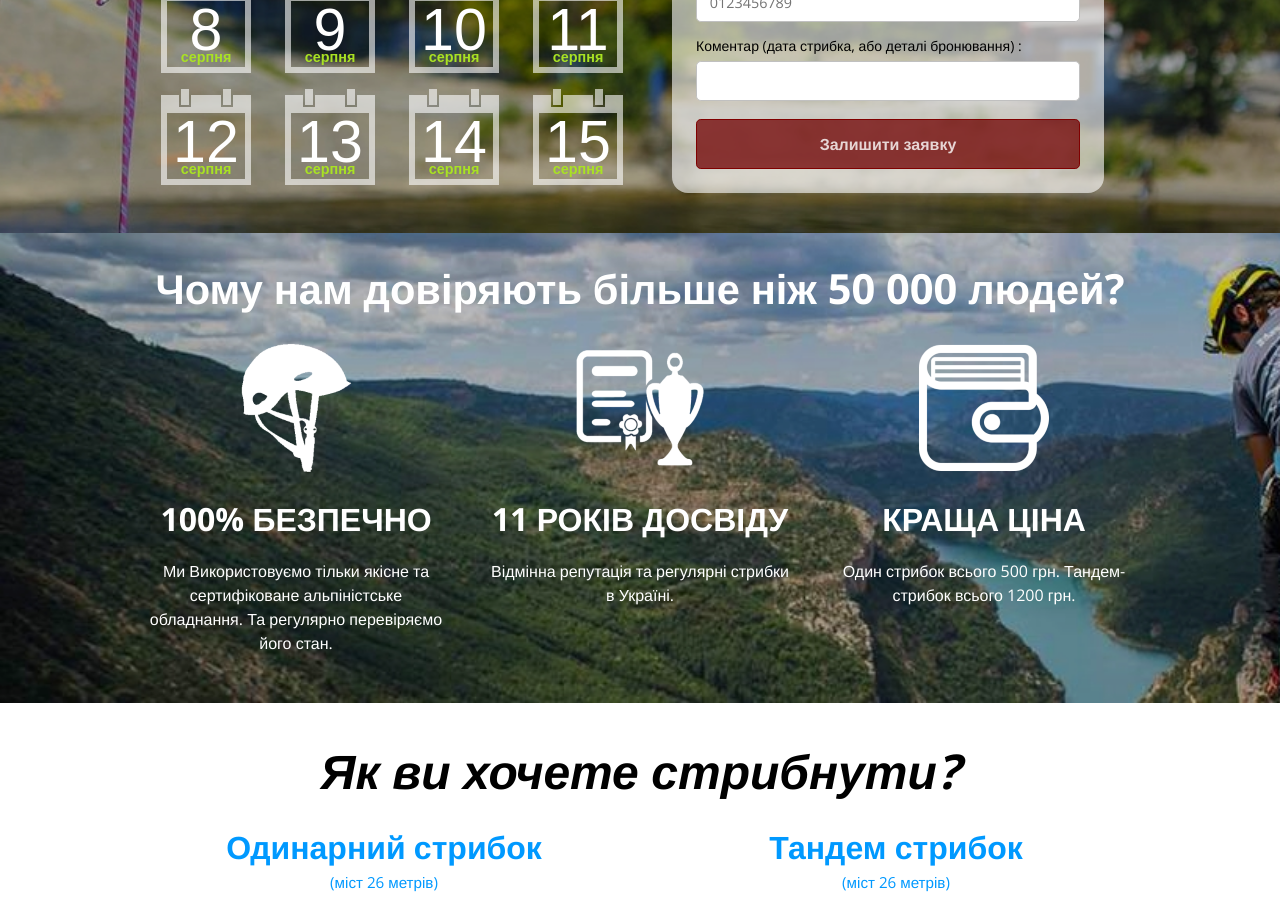
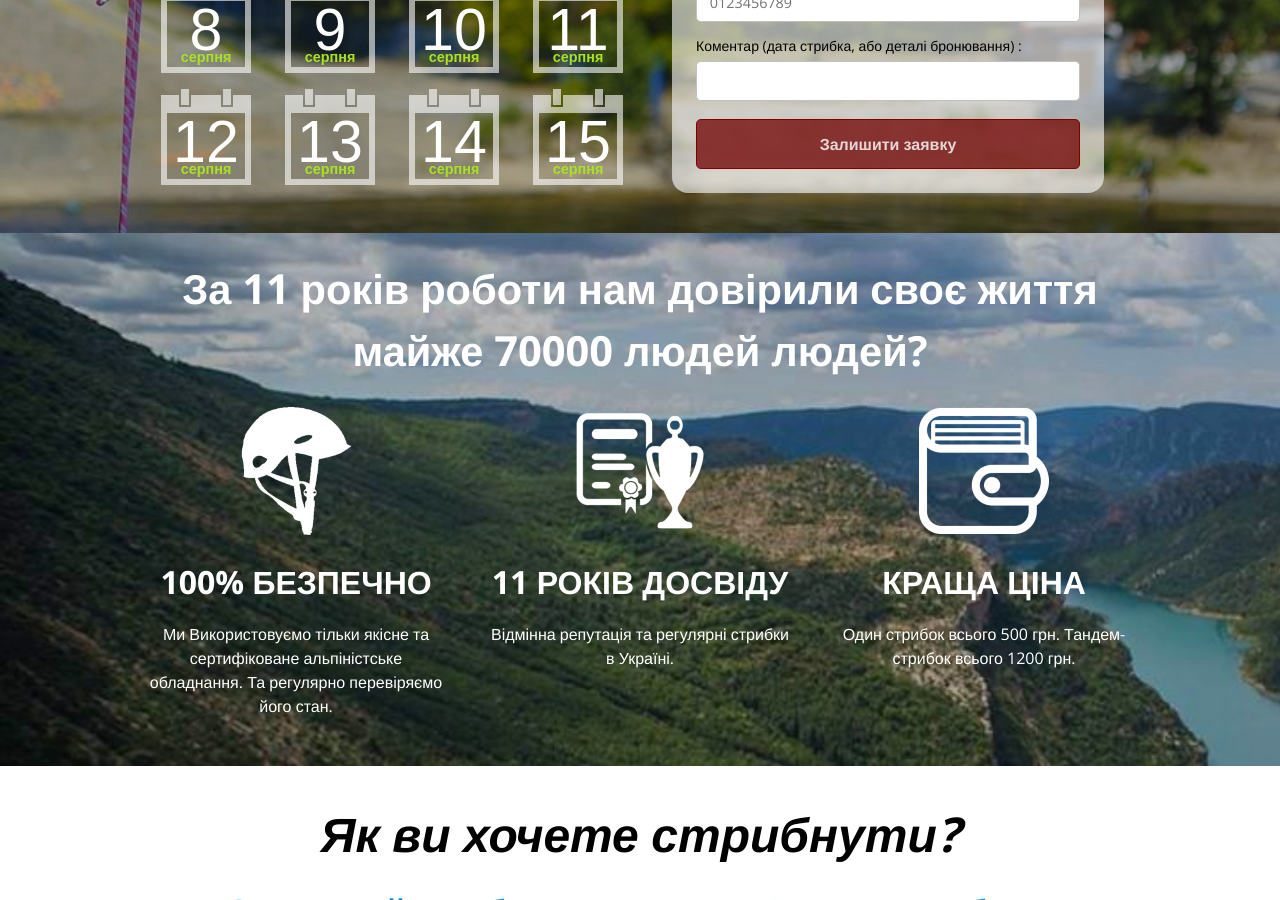
Before and after one commit to Andreyfilko/go-jump, a Jekyll site: the page built from index.md, in a window 1280 px wide and 900 px high, scrolled down 699 px. Built offline with Jekyll 4.4.1, drawn with Linux system fonts in a browser that asks for light colours; some web fonts are replaced.

Commit message:
Update advantage.html

```diff
--- a/_includes/advantage.html
+++ b/_includes/advantage.html
@@ -1,6 +1,6 @@
 <section class="advantage">
     <div class="container">
-        <div class="title">Чому нам довіряють більше ніж 50 000</span> людей?</div>
+        <div class="title">За 11 років роботи нам довірили своє життя майже 70000 людей </span> людей?</div>
         <ul>
             <li>
                 <img src="assets/img/adv-1.png">
```
